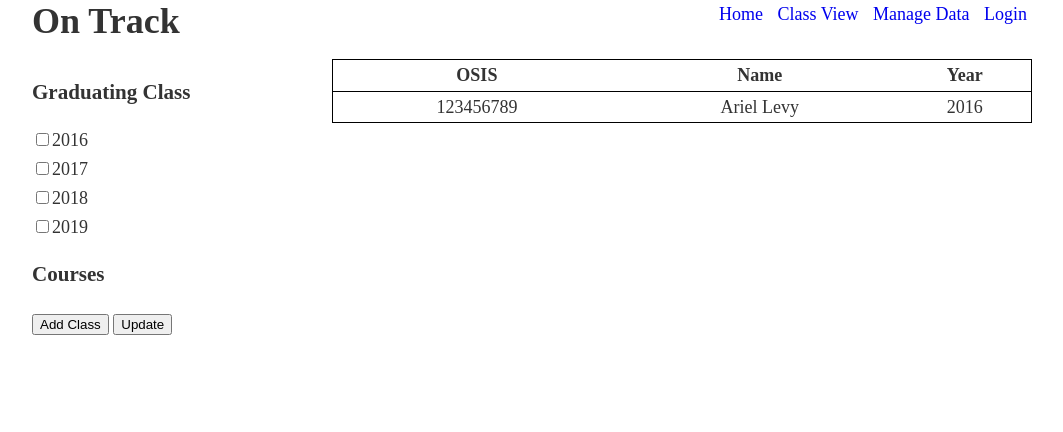
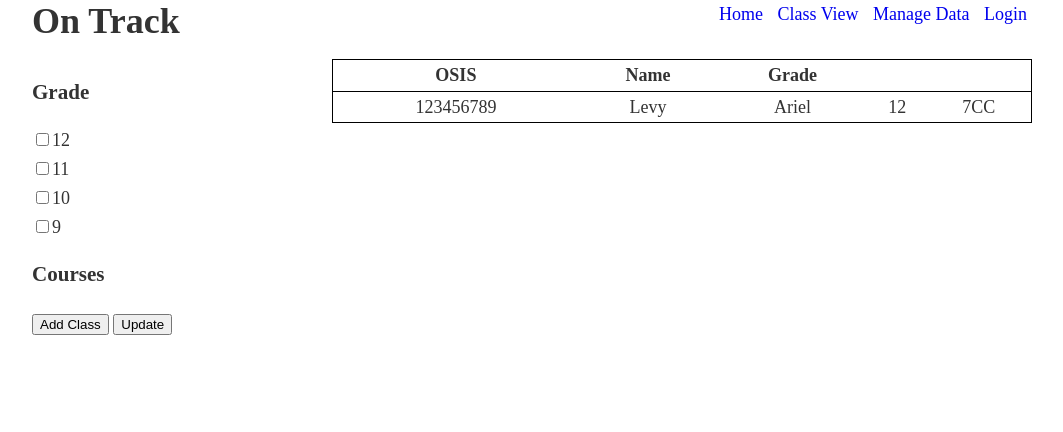
Before and after one commit to stuy-tetrabyte/graduation-req-tracker, a Flask app: page /class/1 in a window 1280 px wide. Shown: the part 40-472 px from the top of the page, without its empty margins (108-1171 px from the left). Run offline with Flask 2, Linux system fonts and the light colour scheme.

Commit message:
modified student info table

```diff
--- a/app.py
+++ b/app.py
@@ -65,7 +65,12 @@ def class_view(grad_year):
         the page with data of the specified graduating year
     """
     # TODO: get list of students in a given grad year
-    # each student entry should include OSIS, name, grad year
+    # each student entry should include:
+    #   .osis - OSIS
+    #   .lastn - last name
+    #   .firstn - first name
+    #   .grade - grade
+    #   .offcl - official class
     list_of_students = []
     return render_template("class.html", students=list_of_students)
 
@@ -82,8 +87,13 @@ def class_view_filtered(grad_year): # XXX Discuss server side v. client side
     Returns:
         the page with the filtered dataset
     """
-    # TODO: get list of students based on filters
-    # each student entry should include OSIS, name, grad year
+    # TODO: get list of students in a given grad year
+    # each student entry should include:
+    #   .osis - OSIS
+    #   .lastn - last name
+    #   .firstn - first name
+    #   .grade - grade
+    #   .offcl - official class
     list_of_students = []
     return render_template("class.html", students=list_of_students)
 
@@ -98,7 +108,7 @@ def student_view(OSIS):
     Returns:
         the page with the specified student's data
     """
-    return ""
+    return render_template("student.html")
 
 @app.route('/export/<int:grad_year>')
 def export_db(grad_years):
--- a/templates/class.html
+++ b/templates/class.html
@@ -10,11 +10,11 @@
 {% block content %}
 <div id="filters">
 	<form>
-		<h3>Graduating Class</h3>
-		<input type="checkbox" name="year0" value="2016">2016<br>
-		<input type="checkbox" name="year1" value="2017">2017<br>
-		<input type="checkbox" name="year2" value="2018">2018<br>
-		<input type="checkbox" name="year3" value="2019">2019<br>
+		<h3>Grade</h3>
+		<input type="checkbox" name="grade" value="12">12<br>
+		<input type="checkbox" name="grade" value="11">11<br>
+		<input type="checkbox" name="grade" value="10">10<br>
+		<input type="checkbox" name="grade" value="9">9<br>
 
 		<h3>Courses</h3>
 		<button class="add-class">Add Class</button>
@@ -25,19 +25,30 @@
 
 <div id="results">
 	<table>
-		<tr><th>OSIS</th><th>Name</th><th>Year</th></tr>
-		<tr><td>123456789</td><td>Ariel Levy</td><td>2016</td></tr>
+		<tr><th>OSIS</th><th>Name</th><th>Grade</th></tr>
+		<tr class="clickable-student" data-href="/student/123456789">
+			<td>123456789</td>
+			<td>Levy</td>
+			<td>Ariel</td>
+			<td>12</td>
+			<td>7CC</td>
+		</tr>
 	{% for student in students %}
 		<!--
-		OSIS - student[0]
-		Name - student[1]
-		Year - student[2]
+		Javascript for linking to student page http://stackoverflow.com/questions/17147821/how-to-make-a-whole-row-in-a-table-clickable-as-a-link
+		jQuery(document).ready(function($) {
+		    $(".clickable-row").click(function() {
+		        window.document.location = $(this).data("href");
+		    });
+		});
 		-->
-		<a href="/student/{{student[0]}}"><tr>
-			<td>{{student[0]}}</td>
-			<td>{{student[1]}}</td>
-			<td>{{student[2]}}</td>
-		</tr></a>
+		<tr class="clickable-student" data-href="/student/{{ student.osis }}">
+			<td>{{ student.osis }}</td>
+			<td>{{ student.lastn }}</td>
+			<td>{{ student.firstn }}</td>
+			<td>{{ student.grade }}</td>
+			<td>{{ student.offcl }}</td>
+		</tr>
 	{% endfor %}
 	</table>
 </div>
```
Also changed, not shown: templates/student.html (added, +13 -0 lines), static/student.css (added).
